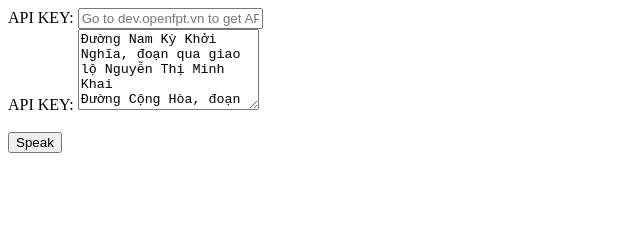
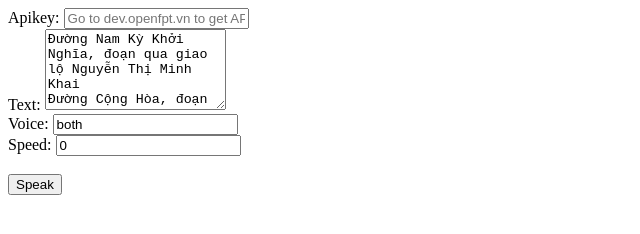
Before and after one commit to duy-olli/angular-tts, a website: page index.html in a window 1280 px wide. Both pictures are taken after a click on the button "Speak". Shown: the whole page, without its empty margins (0-640 px from the left). Drawn offline with nearby package versions, Linux system fonts and the light colour scheme; some packages are replaced by stand-ins of ours; no server answers.

Commit message:
Update API to v3.6 - Support Speed

```diff
--- a/app.js
+++ b/app.js
@@ -19,8 +19,8 @@ config(['$routeProvider', '$locationProvider', '$compileProvider', function($rou
 	// var staticPath ='/';
 	var staticPath;
 	// staticPath ='/angular-services/angular-tts/';		//local
-	// staticPath ='/';		//nodejs (local)
-	staticPath ='/angular-tts/';		//gh-pages
+	staticPath ='/';		//nodejs (local)
+	// staticPath ='/angular-tts/';		//gh-pages
 	var appPathRoute ='/';
 	var pagesPath =staticPath+'pages/';
 
--- a/pages/home/HomeCtrl.js
+++ b/pages/home/HomeCtrl.js
@@ -7,13 +7,18 @@ angular.module('myApp').controller('HomeCtrl', ['$scope', 'openfptTts', function
 	//TODO - put any directive code here
 
 	$scope.texts = 'Đường Nam Kỳ Khởi Nghĩa, đoạn qua giao lộ Nguyễn Thị Minh Khai\nĐường Cộng Hòa, đoạn qua giao lộ Tân Kỳ Tân Quý';
+	$scope.voice = 'both';
+	$scope.speed = 0;
 
 	$scope.speak = function () {
 		openfptTts.apiKey = $scope.apiKey;
+		openfptTts.voice = $scope.voice;
+		openfptTts.speed = $scope.speed;
+
 
 		var texts = $scope.texts.split('\n');
 
-		openfptTts.speechArray(texts, {}, function (data) {
+		openfptTts.speakArray(texts, {}, function (data) {
 			console.log('Done!');
 		});
 	};
--- a/pages/home/home.html
+++ b/pages/home/home.html
@@ -1,8 +1,9 @@
 <div ng-controller="HomeCtrl">
-	API KEY: <input width="500" type="text" placeholder="Go to dev.openfpt.vn to get API Key" data-ng-model="apiKey" />
-	<br /> API KEY: <textarea width="500" rows="5" type="text" placeholder="Add text you want the engine speak" data-ng-model="texts"> </textarea>
+	Apikey: <input width="500" type="text" placeholder="Go to dev.openfpt.vn to get API Key" data-ng-model="apiKey">
+	<br /> Text: <textarea width="500" rows="5" type="text" data-ng-model="texts"> </textarea>
+	<br /> Voice: <input width="500" type="text" placeholder="male | female | both (default)" data-ng-model="voice">
+	<br /> Speed: <input width="500" type="text" placeholder="-3 to 3 (extreme slow to extreme fast, default is normal)" data-ng-model="speed">
 	<br />
-	<br />
-	<button data-ng-click="speak();">Speak </button>
+	<br /> <button data-ng-click="speak();">Speak </button>
 	<audio id="openfpt-tts"></audio>
 </div>
--- a/tts.js
+++ b/tts.js
@@ -9,7 +9,7 @@
 
 angular.module('fpt.angular-tts', []).factory('openfptTts', ['$http', '$timeout', function ($http, $timeout) {
 	var self = {};
-	var rootUrl = 'http://api.openfpt.vn/text2speech/?api_key=';
+	var rootUrl = 'http://api.openfpt.vn/text2speech.v36';
 
 	var count = 0;
 
@@ -25,14 +25,14 @@ angular.module('fpt.angular-tts', []).factory('openfptTts', ['$http', '$timeout'
 
 	var playTrack = function (url, cb) {
 		var canplay = function () {
-			console.log('Can play');
+			// console.log('Can play');
 			audioElement.removeEventListener('canplay', canplay, false);
 			audioElement.addEventListener('ended', callback, false);
 			audioElement.play();
 		};
 
 		var onError = function () {
-			console.log('Retry');
+			// console.log('Retry');
 
 			$timeout(function () {
 				loadTrack(url);
@@ -56,14 +56,28 @@ angular.module('fpt.angular-tts', []).factory('openfptTts', ['$http', '$timeout'
 
 	var speakArray = function (texts, speechOptions, callback) {
 		var voice = self.voice;
+		var speed = self.speed;
+
 		var play = function (text, cb) {
+			var tmpOptions = {
+				voice: 'both',
+				speed: 0
+			};
+
+			if (speechOptions) {
+				tmpOptions.voice = speechOptions.voice || tmpOptions.voice;
+				tmpOptions.voice = speechOptions.speed || tmpOptions.speed;
+			}
+
 			var options = {
 				method: 'POST',
-				url: rootUrl + self.apiKey,
+				url: rootUrl,
 				skipAuthorization: true,
 				headers: {
 					'content-type': 'application/json',
-					voice: (voice === 'both') ? (count++ % 2) ? 'male' : 'female' : voice
+					voice: (voice === 'both') ? (count++ % 2) ? 'male' : 'female' : voice,
+					speed: speed,
+					api_key: self.apiKey
 				},
 				data: JSON.stringify(text)
 			};
@@ -105,7 +119,8 @@ angular.module('fpt.angular-tts', []).factory('openfptTts', ['$http', '$timeout'
 		speakArray: speakArray,
 		elementId: 'openfpt-tts',
 		apiKey: '',
-		voice: 'both'
+		voice: 'both',
+		speed: 0
 	};
 
 	return self;
```
Also changed, not shown: bower.json (+7 -3 lines), package.json (+7 -8 lines), README.md, tts.min.js.
